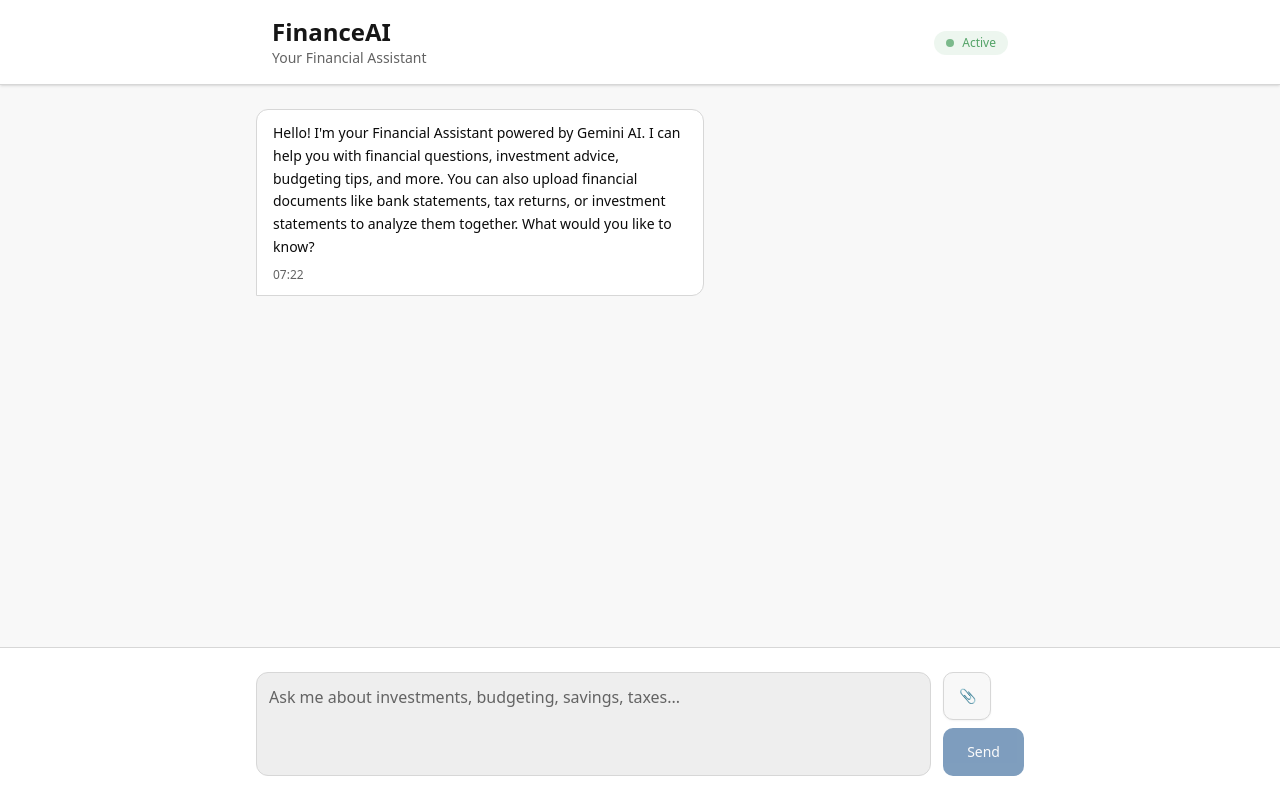
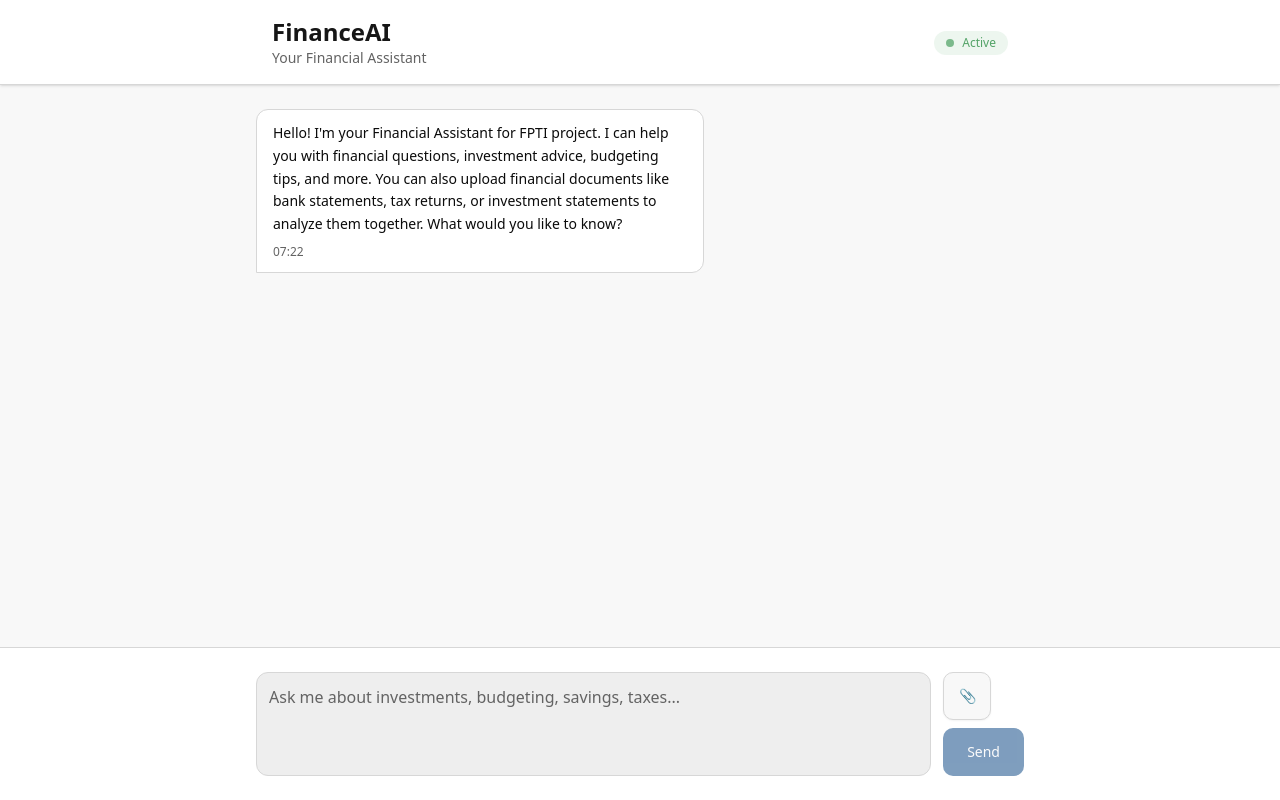
Before and after one commit to junaidjmomin/financial, a Next.js app: page / in a window 1280 px wide. Built offline with nearby package versions, Linux system fonts and the light colour scheme.

Commit message:
Update page.tsx

```diff
--- a/app/page.tsx
+++ b/app/page.tsx
@@ -24,7 +24,7 @@ export default function ChatPage() {
     {
       id: "1",
       content:
-        "Hello! I'm your Financial Assistant powered by Gemini AI. I can help you with financial questions, investment advice, budgeting tips, and more. You can also upload financial documents like bank statements, tax returns, or investment statements to analyze them together. What would you like to know?",
+        "Hello! I'm your Financial Assistant for FPTI project. I can help you with financial questions, investment advice, budgeting tips, and more. You can also upload financial documents like bank statements, tax returns, or investment statements to analyze them together. What would you like to know?",
       role: "assistant",
       timestamp: new Date(),
     },
```
